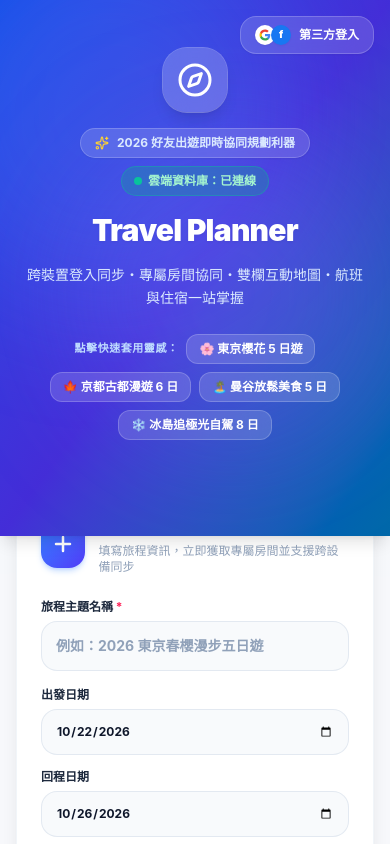
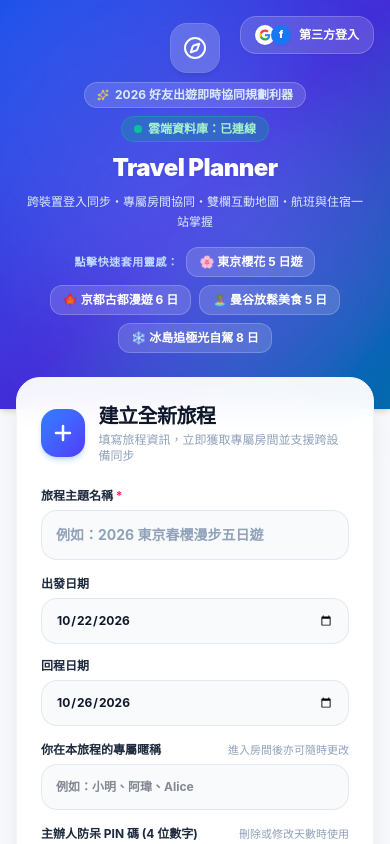
Before and after one commit to Philip616/travel_itinerary, a React (Vite) app: page / in a window 390 px wide. Shown: the top 844 px of the page. Built offline with nearby package versions, Linux system fonts and the light colour scheme; no server answers.

Commit message:
refactor: improve modal rendering, responsive layout, and navigation header styling

```diff
--- a/src/components/AuthModal.tsx
+++ b/src/components/AuthModal.tsx
@@ -1,4 +1,5 @@
 import React, { useState, useEffect } from 'react';
+import { createPortal } from 'react-dom';
 import { useAuth } from '@/context/AuthContext';
 import { X, Sparkles, AlertCircle, Smartphone, Monitor, ShieldCheck, CheckCircle2 } from 'lucide-react';
 
@@ -87,8 +88,8 @@ export function AuthModal({
     }
   };
 
-  return (
-    <div className="fixed inset-0 z-50 flex items-center justify-center bg-slate-900/60 backdrop-blur-md p-4 animate-in fade-in duration-200">
+  const modalContent = (
+    <div className="fixed inset-0 z-[9999] flex items-center justify-center bg-slate-900/60 backdrop-blur-md p-4 animate-in fade-in duration-200">
       <div className="relative w-full max-w-md bg-white rounded-3xl p-6 sm:p-8 shadow-2xl animate-in zoom-in-95 duration-200 border border-slate-100">
         {/* 關閉按鈕 */}
         <button
@@ -214,4 +215,7 @@ export function AuthModal({
       </div>
     </div>
   );
+
+  if (typeof document === 'undefined') return null;
+  return createPortal(modalContent, document.body);
 }
--- a/src/pages/HomePage.tsx
+++ b/src/pages/HomePage.tsx
@@ -171,7 +171,7 @@ export default function HomePage() {
   return (
     <div className="min-h-screen bg-slate-50/70 flex flex-col justify-between selection:bg-blue-100">
       {/* 頂部沉浸式 Hero 區塊 */}
-      <header className="bg-gradient-to-br from-blue-700 via-indigo-700 to-sky-700 text-white px-6 pt-12 pb-24 sm:pb-28 shadow-lg relative z-30">
+      <header className="bg-gradient-to-br from-blue-700 via-indigo-700 to-sky-700 text-white px-6 pt-6 sm:pt-8 pb-14 sm:pb-16 shadow-md relative z-10">
         {/* 背景環境光暈 */}
         <div className="absolute inset-0 overflow-hidden pointer-events-none">
           <div className="absolute -left-20 -top-20 w-96 h-96 bg-blue-400/20 rounded-full blur-3xl" />
@@ -179,7 +179,7 @@ export default function HomePage() {
         </div>
 
         {/* 頂部右上角使用者登入 / 選單 */}
-        <div className="absolute top-4 sm:top-6 right-4 sm:right-6 z-40">
+        <div className="absolute top-4 sm:top-5 right-4 sm:right-6 z-40">
           <UserNav
             variant="dark"
             onViewMyTrips={() => {
@@ -189,38 +189,38 @@ export default function HomePage() {
         </div>
 
         <div className="max-w-6xl mx-auto flex flex-col items-center text-center relative z-10">
-          <div className="inline-flex items-center justify-center w-16 h-16 bg-white/20 backdrop-blur-md rounded-3xl mb-4 shadow-lg ring-1 ring-white/30">
-            <Compass className="w-9 h-9 text-white" />
+          <div className="inline-flex items-center justify-center w-12 h-12 bg-white/20 backdrop-blur-md rounded-2xl mb-2.5 shadow-md ring-1 ring-white/30">
+            <Compass className="w-6 h-6 text-white" />
           </div>
 
-          <div className="flex items-center gap-2 mb-4 flex-wrap justify-center">
-            <div className="inline-flex items-center gap-2 px-3.5 py-1.5 rounded-full bg-white/15 text-blue-100 text-xs font-bold backdrop-blur-md border border-white/20 shadow-xs">
-              <Sparkles className="w-3.5 h-3.5 text-amber-300" />
+          <div className="flex items-center gap-2 mb-2.5 flex-wrap justify-center">
+            <div className="inline-flex items-center gap-1.5 px-3 py-1 rounded-full bg-white/15 text-blue-100 text-xs font-bold backdrop-blur-md border border-white/20 shadow-xs">
+              <Sparkles className="w-3 h-3 text-amber-300" />
               <span>2026 好友出遊即時協同規劃利器</span>
             </div>
             {isSupabaseConfigured ? (
-              <div className="inline-flex items-center gap-1.5 px-3 py-1.5 rounded-full bg-emerald-500/25 text-emerald-200 text-xs font-bold backdrop-blur-md border border-emerald-400/30">
+              <div className="inline-flex items-center gap-1.5 px-3 py-1 rounded-full bg-emerald-500/25 text-emerald-200 text-xs font-bold backdrop-blur-md border border-emerald-400/30">
                 <span className="w-2 h-2 rounded-full bg-emerald-400 animate-pulse" />
                 <span>雲端資料庫：已連線</span>
               </div>
             ) : (
-              <div className="inline-flex items-center gap-1.5 px-3 py-1.5 rounded-full bg-amber-500/25 text-amber-200 text-xs font-bold backdrop-blur-md border border-amber-400/30">
+              <div className="inline-flex items-center gap-1.5 px-3 py-1 rounded-full bg-amber-500/25 text-amber-200 text-xs font-bold backdrop-blur-md border border-amber-400/30">
                 <span className="w-2 h-2 rounded-full bg-amber-400" />
                 <span>雲端資料庫：未連線 (離線單機模式)</span>
               </div>
             )}
           </div>
 
-          <h1 className="text-3xl sm:text-5xl md:text-6xl font-black tracking-tight mb-4 drop-shadow-xs">
+          <h1 className="text-2xl sm:text-4xl md:text-5xl font-black tracking-tight mb-2 drop-shadow-xs">
             Travel Planner
           </h1>
 
-          <p className="text-blue-100 text-sm sm:text-base md:text-lg leading-relaxed max-w-2xl mx-auto font-medium">
+          <p className="text-blue-100 text-xs sm:text-sm md:text-base leading-relaxed max-w-xl mx-auto font-medium">
             跨裝置登入同步・專屬房間協同・雙欄互動地圖・航班與住宿一站掌握
           </p>
 
           {/* 熱門靈感範本快速晶片 */}
-          <div className="mt-6 flex items-center justify-center gap-2 flex-wrap max-w-2xl">
+          <div className="mt-4 flex items-center justify-center gap-2 flex-wrap max-w-2xl">
             <span className="text-[11px] font-bold text-blue-200 uppercase tracking-wider block sm:inline">
               點擊快速套用靈感：
             </span>
@@ -243,7 +243,7 @@ export default function HomePage() {
       </header>
 
       {/* 主要操作卡片區 */}
-      <main className="max-w-6xl w-full mx-auto px-4 sm:px-6 lg:px-8 -mt-12 sm:-mt-16 flex-1 space-y-8 pb-16 relative z-20">
+      <main className="max-w-6xl w-full mx-auto px-4 sm:px-6 lg:px-8 -mt-8 sm:-mt-10 flex-1 space-y-8 pb-16 relative z-20">
         <div className="grid grid-cols-1 lg:grid-cols-12 gap-6 items-start">
           {/* 左側：建立新旅程 (佔 7 格) */}
           <div className="lg:col-span-7 bg-white/95 backdrop-blur-md rounded-3xl p-6 sm:p-8 shadow-xl border border-slate-100">
--- a/src/pages/TripDetailPage.tsx
+++ b/src/pages/TripDetailPage.tsx
@@ -1130,18 +1130,26 @@ function TripDetailInner({ slug }: { slug: string }) {
   return (
     <div className="min-h-screen bg-slate-50/70 flex flex-col selection:bg-blue-100">
       {/* 頂部沉浸式 Hero 旅遊橫幅 (Wanderlust Destination Header) */}
-      <section className="bg-gradient-to-r from-blue-700 via-indigo-700 to-sky-600 text-white relative shadow-lg z-30">
+      <section className="bg-gradient-to-r from-blue-700 via-indigo-700 to-sky-600 text-white relative shadow-lg z-50">
         {/* 背景環境裝飾光暈（獨立 overflow-hidden 容器，防止子層下拉選單被截斷） */}
         <div className="absolute inset-0 overflow-hidden pointer-events-none">
           <div className="absolute -right-20 -top-20 w-80 h-80 bg-white/10 rounded-full blur-3xl" />
           <div className="absolute left-1/3 -bottom-24 w-72 h-72 bg-sky-400/15 rounded-full blur-2xl" />
         </div>
 
+        {/* 頂部最右上角使用者登入 / 選單（與首頁完全統一，避免與旅程操作按鈕混淆或被遮蔽） */}
+        <div className="absolute top-4 sm:top-6 right-4 sm:right-6 z-50">
+          <UserNav
+            variant="dark"
+            onViewMyTrips={() => navigate('/')}
+          />
+        </div>
+
         <div className="max-w-7xl mx-auto px-4 sm:px-6 lg:px-8 pt-6 pb-7 relative z-10">
           <div className="flex flex-col md:flex-row md:items-end justify-between gap-5">
             <div className="space-y-3">
-              {/* 頂部微標籤組 */}
-              <div className="flex items-center gap-2 flex-wrap">
+              {/* 頂部微標籤組 (在手機版預留右側空間避免與 UserNav 重疊) */}
+              <div className="flex items-center gap-2 flex-wrap pr-32 sm:pr-0">
                 <button
                   onClick={() => navigate('/')}
                   className="inline-flex items-center gap-1.5 text-xs font-bold text-white/90 hover:text-white bg-white/15 hover:bg-white/25 backdrop-blur-md px-3 py-1.5 rounded-xl transition-all cursor-pointer shadow-2xs"
@@ -1225,7 +1233,7 @@ function TripDetailInner({ slug }: { slug: string }) {
             </div>
 
             {/* 右側快速操作按鈕組 */}
-            <div className="flex items-center gap-2 shrink-0 flex-wrap relative z-50">
+            <div className="flex items-center gap-2 shrink-0 flex-wrap">
               <button
                 onClick={() => setShowNicknameModal(true)}
                 className="px-4 py-2.5 bg-white/15 hover:bg-white/25 backdrop-blur-md text-white font-bold rounded-2xl text-xs transition-all cursor-pointer border border-white/20"
@@ -1239,14 +1247,13 @@ function TripDetailInner({ slug }: { slug: string }) {
                 <Share2 className="w-4 h-4" />
                 <span>邀請旅伴加入</span>
               </button>
-              <UserNav variant="dark" />
             </div>
           </div>
         </div>
       </section>
 
       {/* 桌面版次級導航列 (Sticky Sub-Navigation) */}
-      <nav className="hidden md:block sticky top-0 z-40 bg-white/95 backdrop-blur-md border-b border-slate-200/90 shadow-2xs">
+      <nav className="hidden md:block sticky top-0 z-30 bg-white/95 backdrop-blur-md border-b border-slate-200/90 shadow-2xs">
         <div className="max-w-7xl mx-auto px-4 sm:px-6 lg:px-8 h-14 flex items-center justify-between">
           <div className="flex items-center gap-1">
             {navTabs.map((tab) => {
```
